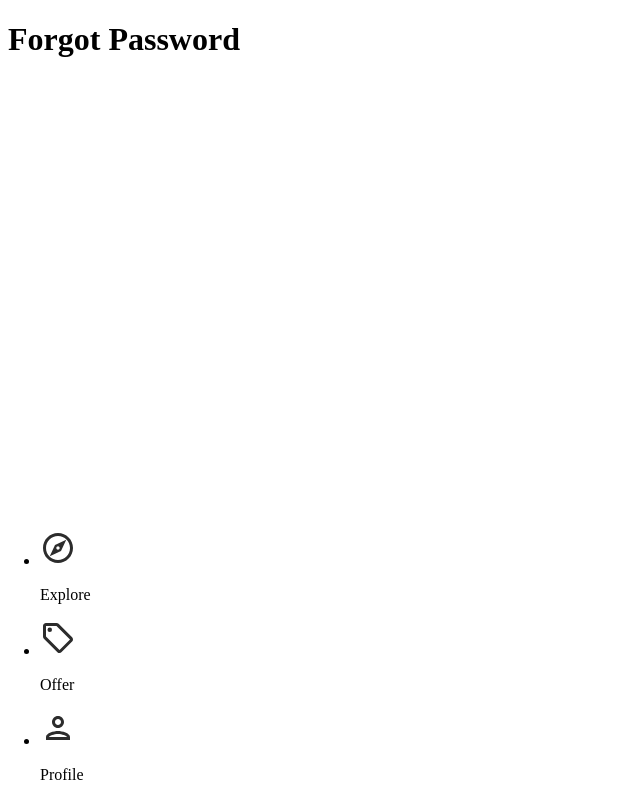
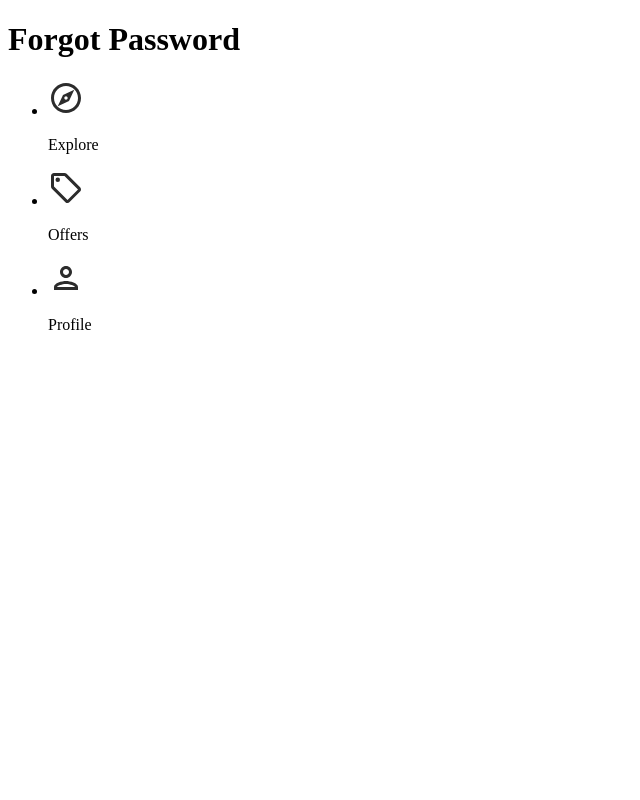
Before and after one commit to Parth0124/house-marketplace, a React (Create React App) app: page /forgot-password in a window 1280 px wide. Shown: the whole page, without its empty margins (0-640 px from the left). Built offline with nearby package versions, Linux system fonts and the light colour scheme.

Commit message:
navbar-commit1

```diff
--- a/src/App.js
+++ b/src/App.js
@@ -1,11 +1,12 @@
  import {BrowserRouter as Router, Routes, Route} from 'react-router-dom'
+ import Navbar from './components/Navbar';
  import Explore from './pages/Explore';
  import ForgotPassword from './pages/ForgotPassword';
  import Offers from './pages/Offers';
  import Profile from './pages/Profile';
  import SignIn from './pages/SignIn';
  import SignUp from './pages/SignUp';
- import Navbar from './components/Navbar';
+
 
  function App() {
   return(
@@ -19,7 +20,7 @@
           <Route path='/sign-up' element={<SignUp/>}/>
           <Route path='/forgot-password' element={<ForgotPassword/>}/>
         </Routes>
-        <Navbar />
+          <Navbar/>
       </Router>
     </>
   )
--- a/src/components/Navbar.jsx
+++ b/src/components/Navbar.jsx
@@ -1,39 +1,29 @@
-import { useNavigate, useLocation } from "react-router-dom";
-import { ReactComponent as OfferIcon } from '../assets/svg/localOfferIcon.svg';
-import { ReactComponent as ExploreIcon } from '../assets/svg/exploreIcon.svg';
-import { ReactComponent as PersonOutlineIcon } from '../assets/svg/personOutlineIcon.svg';
+import { useNavigate, useLocation } from "react-router-dom"
+import { ReactComponent as OfferIcon  } from "../assets/svg/localOfferIcon.svg"
+import { ReactComponent as ExploreIcon } from "../assets/svg/exploreIcon.svg"
+import { ReactComponent as PersonOutlineIcon } from "../assets/svg/personOutlineIcon.svg"
 
 function Navbar() {
   return (
-    <footer
-      className="navbar"
-      style={{
-        position: 'fixed',
-        bottom: 0,
-        left: 0,
-        width: '100%',
-        backgroundColor: '#ffffff',
-        zIndex: 1000 // You might need to adjust the z-index based on your app's layout
-      }}
-    >
+    <footer className="navbar">
       <nav className="navbarNav">
         <ul className="navbarListItems">
           <li className="navbarListItem">
-            <ExploreIcon fill='#2c2c2c' width='36px' height='36px' />
+            <ExploreIcon fill='#2c2c2c' width='36px' height='36px'/>
             <p>Explore</p>
           </li>
           <li className="navbarListItem">
-            <OfferIcon fill='#2c2c2c' width='36px' height='36px' />
-            <p>Offer</p>
+          <OfferIcon fill='#2c2c2c' width='36px' height='36px'/>
+            <p>Offers</p>
           </li>
           <li className="navbarListItem">
-            <PersonOutlineIcon fill='#2c2c2c' width='36px' height='36px' />
+          <PersonOutlineIcon fill='#2c2c2c' width='36px' height='36px'/>
             <p>Profile</p>
           </li>
         </ul>
       </nav>
     </footer>
-  );
+  )
 }
 
-export default Navbar;
+export default Navbar
--- a/src/pages/Offers.jsx
+++ b/src/pages/Offers.jsx
@@ -1,7 +1,7 @@
 function Offers() {
   return (
     <div>
-
+      <h1>Offers</h1>
     </div>
   )
 }
```
Also changed, not shown: src/index.css (+6 -1 lines).
